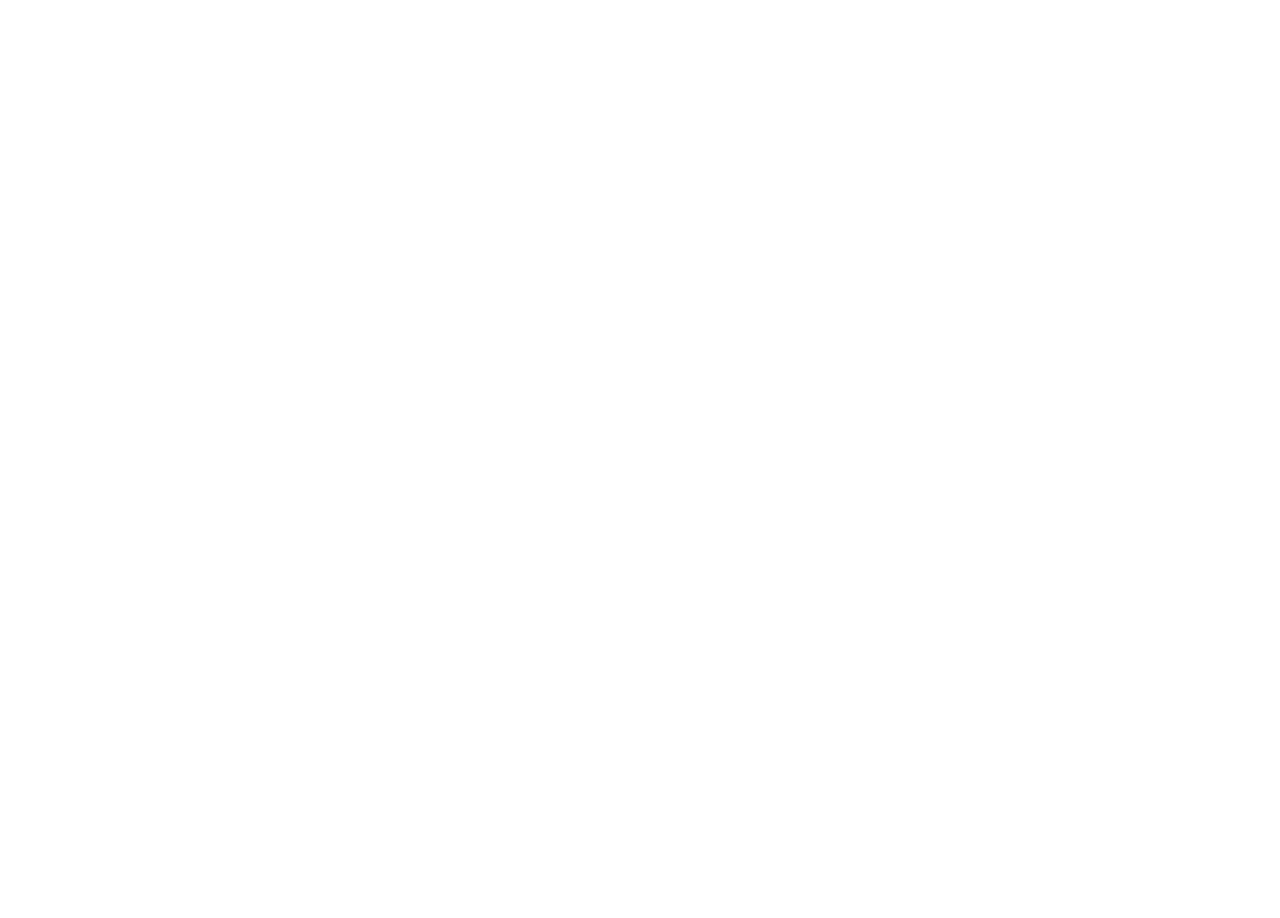
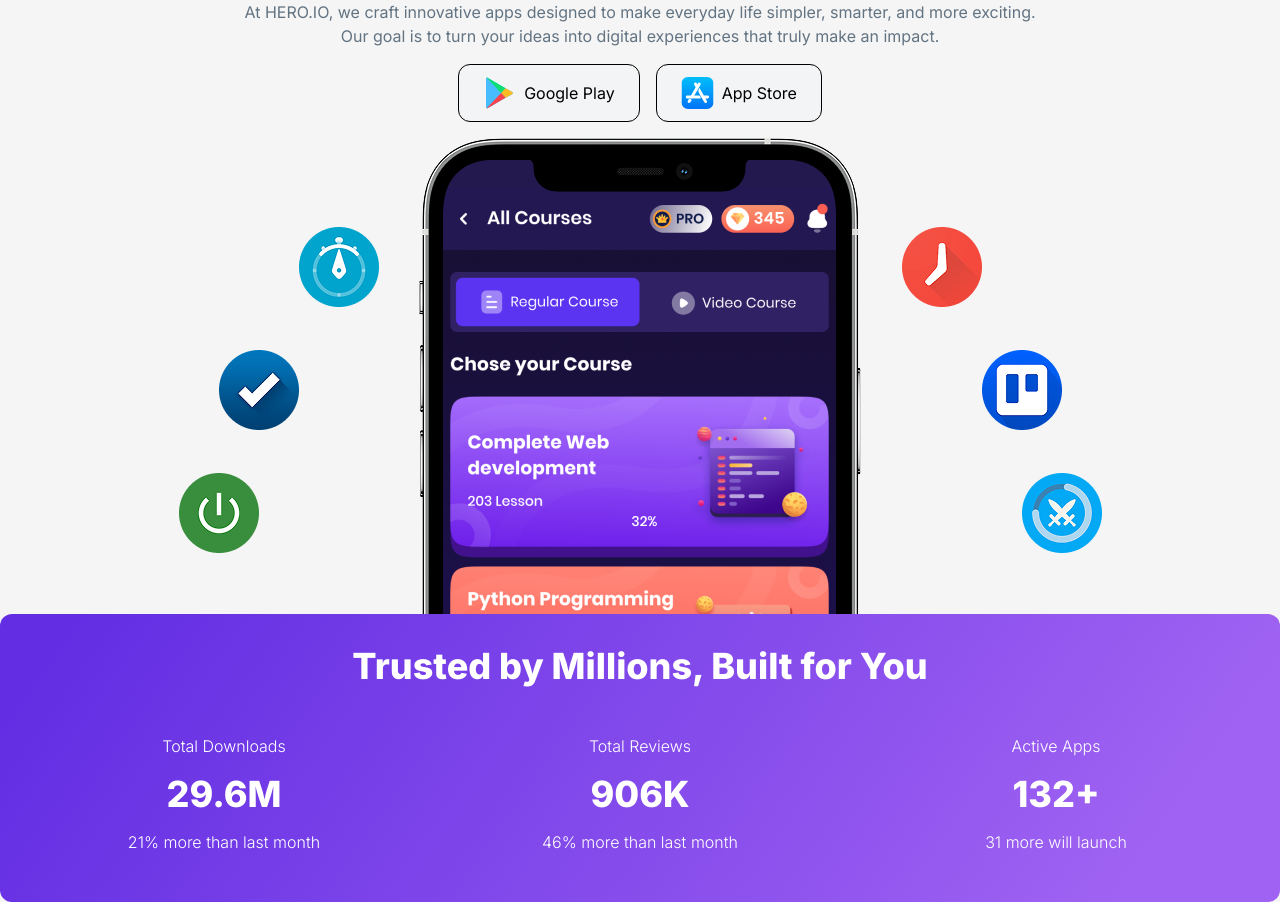
Before and after one commit to omarabir/hero-app, a React (Vite) app: page / in a window 1280 px wide. Shown: the part 260-1178 px from the top of the page. Before the commit the page ends 800 px from the top, so only its background shows below. Built offline with nearby package versions, Linux system fonts and the light colour scheme.

Commit message:
added banner

```diff
--- a/src/Components/Banner/Banner.jsx
+++ b/src/Components/Banner/Banner.jsx
@@ -1,11 +1,139 @@
-import React from 'react';
+import React from "react";
+import { Link } from "react-router";
+import bannerImg from "../../assets/hero.png";
+const Banner = () => {
+  return (
+    <div className="text-center">
+      <h1 className="text-4xl sm:text-5xl md:text-6xl font-extrabold mt-6 leading-tight">
+        {" "}
+        We Build <br />{" "}
+        <span className="bg-[linear-gradient(125deg,#632EE3_5.68%,#9F62F2_88.38%)] bg-clip-text text-transparent">
+          Productive
+        </span>{" "}
+        Apps
+      </h1>
 
-const Banner = () => {
-    return (
-        <div>
+      <p className="text-[#627382] mt-3 mb-4 text-sm sm:text-base">
+        At HERO.IO, we craft innovative apps designed to make everyday life
+        simpler, smarter, and more exciting. <br className="hidden sm:block" />
+        Our goal is to turn your ideas into digital experiences that truly make
+        an impact.
+      </p>
 
+      <div className="flex gap-4 mt-4 justify-center mb-4">
+        <Link to="https://play.google.com/store/apps?hl=en">
+          <button className="flex items-center gap-2 bg-gray-100 text-black py-3 px-6 rounded-xl hover:bg-gray-200 transition border">
+            <svg
+              xmlns="http://www.w3.org/2000/svg"
+              width="33"
+              height="32"
+              viewBox="0 0 33 32"
+              fill="none"
+            >
+              <path
+                d="M4.53711 0.734506L22.5478 11.1302L29.4817 15.136C30.1323 15.5274 30.1376 16.4626 29.4918 16.8591L29.4613 16.8796L4.55227 31.2606L4.53182 31.2707C4.27775 31.4131 3.99817 31.4283 3.7542 31.3571C3.34758 31.2351 3.0271 30.8641 3.0271 30.3812V1.61896C3.0271 1.13607 3.34734 0.765063 3.7542 0.643078C4.00322 0.571619 4.2828 0.587018 4.53711 0.734506Z"
+                fill="#47BCFF"
+              />
+              <path
+                d="M4.53707 0.734321L22.5478 11.13L18.0235 16L3.75415 0.642652C4.00317 0.571434 4.28275 0.586832 4.53707 0.734321Z"
+                fill="#0BDF74"
+              />
+              <path
+                d="M22.5477 11.13L29.4816 15.1358C30.1322 15.5272 30.1375 16.4625 29.4917 16.859L29.4612 16.8794L22.5477 20.8647L18.0234 16L22.5477 11.13Z"
+                fill="#FDBA21"
+              />
+              <path
+                d="M18.0235 16L22.5478 20.865L4.55223 31.2606L4.53177 31.2707C4.2777 31.4132 3.99812 31.4283 3.75415 31.3571L18.0235 16Z"
+                fill="#FB434C"
+              />
+            </svg>
+            Google Play
+          </button>
+        </Link>
+        <Link to="https://www.apple.com/store">
+          <button className="flex items-center gap-2 bg-gray-100 text-black py-3 px-6 rounded-xl hover:bg-gray-200 transition border">
+            <svg
+              xmlns="http://www.w3.org/2000/svg"
+              width="33"
+              height="32"
+              viewBox="0 0 33 32"
+              fill="none"
+            >
+              <g clip-path="url(#clip0_1_716)">
+                <path
+                  d="M26.0328 0.00201416H6.96319C3.39163 0.00201416 0.5 2.89364 0.5 6.4652V25.5388C0.5 29.1064 3.39163 31.998 6.96319 31.998H26.0368C29.6044 31.998 32.5 29.1064 32.5 25.5348V6.4652C32.496 2.89364 29.6044 0.00201416 26.0328 0.00201416Z"
+                  fill="url(#paint0_linear_1_716)"
+                />
+                <path
+                  d="M16.3619 7.35309L17.0099 6.23321C17.4098 5.53328 18.3017 5.29734 19.0016 5.69728C19.7016 6.09721 19.9375 6.98909 19.5376 7.68903L13.2943 18.4957H17.8097C19.2736 18.4957 20.0934 20.2155 19.4576 21.4073H6.21924C5.41137 21.4073 4.76343 20.7594 4.76343 19.9515C4.76343 19.1437 5.41137 18.4957 6.21924 18.4957H9.9308L14.6822 10.2607L13.1984 7.68503C12.7985 6.98509 13.0344 6.10121 13.7344 5.69328C14.4343 5.29334 15.3182 5.52928 15.7261 6.22921L16.3619 7.35309Z"
+                  fill="white"
+                />
+                <path
+                  d="M10.7466 22.9071L9.34682 25.3348C8.94688 26.0348 8.05501 26.2707 7.35507 25.8708C6.65513 25.4708 6.41919 24.579 6.81913 23.879L7.85901 22.0793C9.03482 21.7153 9.99069 21.9953 10.7466 22.9071Z"
+                  fill="white"
+                />
+                <path
+                  d="M22.8011 18.5037H26.5886C27.3965 18.5037 28.0444 19.1517 28.0444 19.9595C28.0444 20.7674 27.3965 21.4153 26.5886 21.4153H24.4849L25.9047 23.879C26.3046 24.579 26.0687 25.4628 25.3688 25.8708C24.6688 26.2707 23.7849 26.0348 23.377 25.3348C20.9853 21.1873 19.1895 18.0838 17.9977 16.016C16.7778 13.9123 17.6498 11.8005 18.5096 11.0847C19.4656 12.7245 20.8934 15.2002 22.8011 18.5037Z"
+                  fill="white"
+                />
+              </g>
+              <defs>
+                <linearGradient
+                  id="paint0_linear_1_716"
+                  x1="16.5"
+                  y1="0.00201416"
+                  x2="16.5"
+                  y2="31.998"
+                  gradientUnits="userSpaceOnUse"
+                >
+                  <stop stop-color="#00BFFC" />
+                  <stop offset="1" stop-color="#0073F6" />
+                </linearGradient>
+                <clipPath id="clip0_1_716">
+                  <rect
+                    width="32"
+                    height="32"
+                    fill="white"
+                    transform="translate(0.5)"
+                  />
+                </clipPath>
+              </defs>
+            </svg>
+            App Store
+          </button>
+        </Link>
+      </div>
+
+      <div>
+        <img src={bannerImg} alt="" className="mx-auto" />
+      </div>
+      <div className="bg-[linear-gradient(125deg,#632EE3_5.68%,#9F62F2_88.38%)] text-white rounded-xl p-8 mb-4">
+        <h2 className="text-center text-4xl font-extrabold mb-8">
+          Trusted by Millions, Built for You
+        </h2>
+
+        <div className="grid grid-cols-1 lg:grid-cols-3 gap-8 items-center text-center">
+          <div className="p-4 ">
+            <p className="font-light">Total Downloads</p>
+            <h2 className="text-4xl font-extrabold my-4">29.6M</h2>
+            <p className="font-light"> 21% more than last month</p>
+          </div>
+
+          <div className="p-4 ">
+            <p className="font-light">Total Reviews</p>
+            <h2 className="text-4xl font-extrabold my-4">906K</h2>
+            <p className="font-light">46% more than last month</p>
+          </div>
+
+          <div className="p-4">
+            <p className="font-light">Active Apps</p>
+            <h2 className="text-4xl font-extrabold my-4">132+</h2>
+            <p className="font-light">31 more will launch</p>
+          </div>
         </div>
-    );
+      </div>
+    </div>
+  );
 };
 
 export default Banner;
--- a/src/Components/Navbar/Navbar.jsx
+++ b/src/Components/Navbar/Navbar.jsx
@@ -102,7 +102,7 @@
         </div>
         <div className="navbar-end">
           <a
-            href="https://github.com/your-github-profile"
+            href="https://github.com/your-github-https://github.com/OmarAbir"
             target="_blank"
             rel="noopener noreferrer"
             className="btn text-white bg-[linear-gradient(125deg,#632EE3_5.68%,#9F62F2_88.38%)] "
--- a/src/Pages/Home/Home.jsx
+++ b/src/Pages/Home/Home.jsx
@@ -1,11 +1,12 @@
-import React from 'react';
+import React from "react";
+import Banner from "../../Components/Banner/Banner";
 
 const Home = () => {
-    return (
-        <div>
-
-        </div>
-    );
+  return (
+    <div className="">
+      <Banner></Banner>
+    </div>
+  );
 };
 
 export default Home;
--- a/src/Pages/Roots/Roots.jsx
+++ b/src/Pages/Roots/Roots.jsx
@@ -4,7 +4,7 @@
 
 const Roots = () => {
   return (
-    <div>
+    <div className="bg-[#F5F5F5]">
       <Navbar></Navbar>
       <Outlet></Outlet>
     </div>
```
